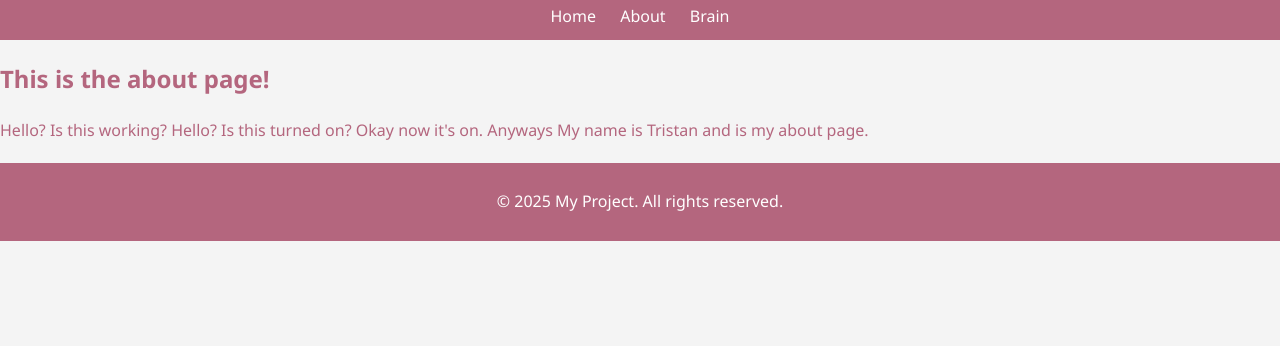
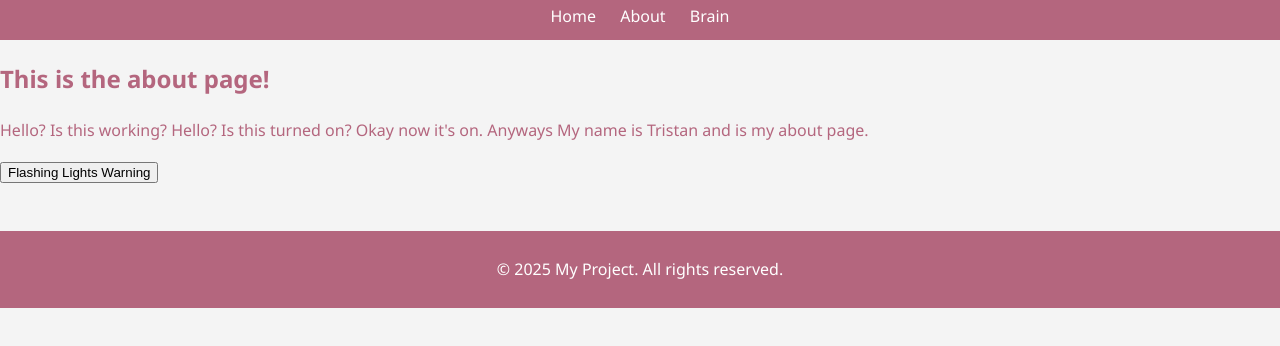
Before and after one commit to chandleriCode/Project, a plain HTML site: page about.html in a window 1280 px wide. Shown: the part 100-446 px from the top of the page. Drawn offline with Linux system fonts and the light colour scheme.

Commit message:
changed the summary

```diff
--- a/about.html
+++ b/about.html
@@ -23,6 +23,11 @@
             <h2>This is the about page!</h2>
             <p>Hello? Is this working? Hello? Is this turned on?
                 Okay now it's on. Anyways My name is Tristan and is my about page. </p>
+
+                <button class="death">Flashing Lights Warning</button>
+                <div class="jumpscare">
+                    <img src="media/666.png" alt="">
+                </div>
         </section>
     </main>
 
--- a/css/style.css
+++ b/css/style.css
@@ -37,3 +37,19 @@ footer {
     color: #fff;
     margin-top: 20px;
 }
+.death:active {
+    color: darkred;
+}
+.jumpscare{
+    width: 1000000;
+    height: 1000000;
+    animation: popup 5s linear infinite;
+
+}
+
+
+@keyframes jumpscare{
+0% {transform: scale(0.001)}
+50% {transform: scale(1)}
+100% {transform: scale(10000000000)}
+}
```
Also changed, not shown: media/666.jpg (added).
